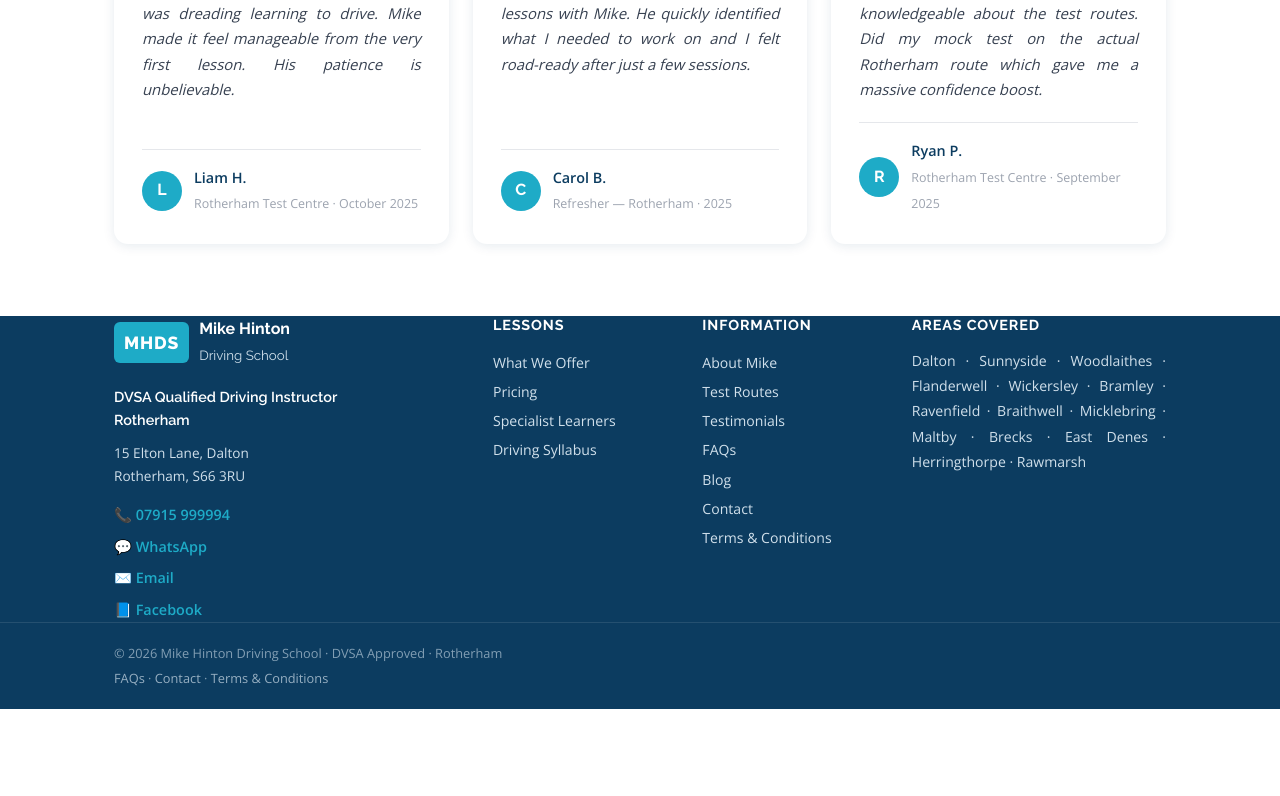
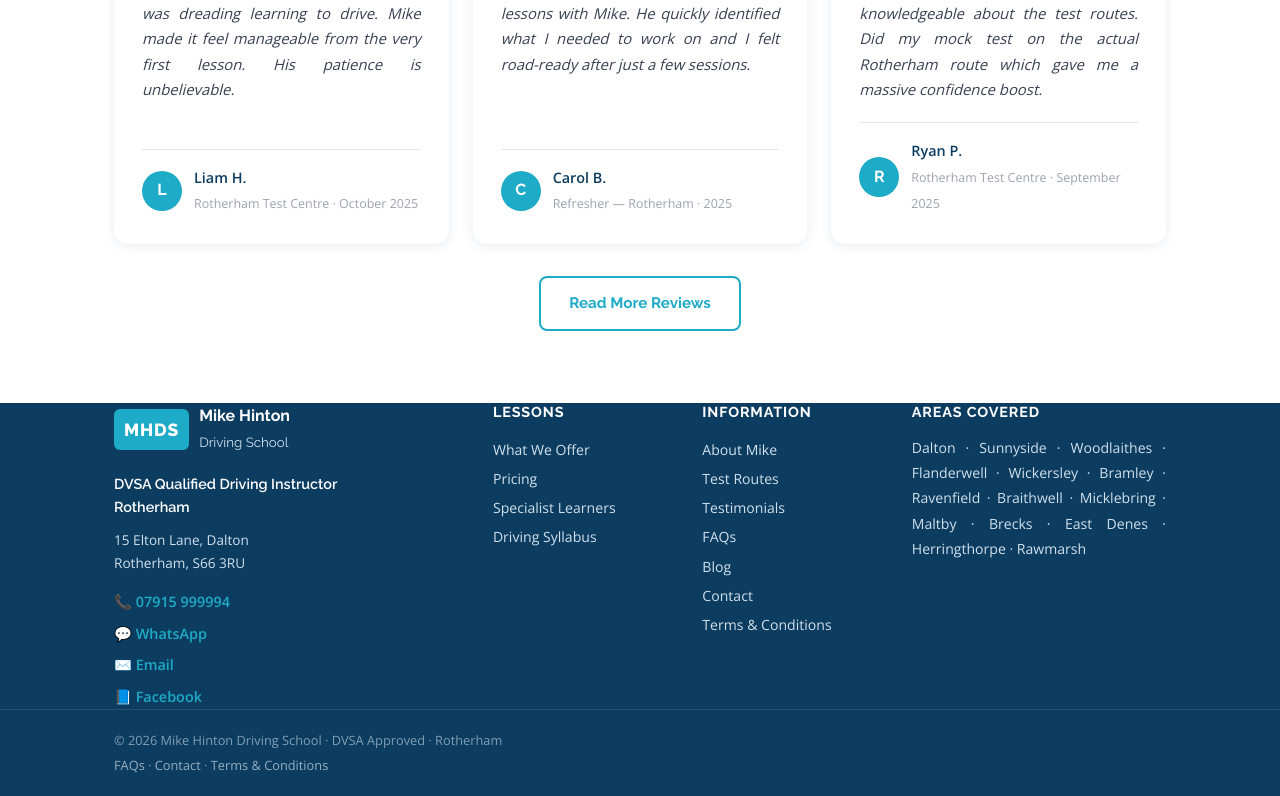
Before and after one commit to mikehinton-wq/mods-website, a React (Vite) app: page /testimonials in a window 1280 px wide. Shown: the part 904-1700 px from the top of the page. Before the commit the page ends 1613 px from the top, so only its background shows below. Built offline with nearby package versions, Linux system fonts and the light colour scheme.

Commit message:
Update site

```diff
--- a/src/pages/Testimonials.jsx
+++ b/src/pages/Testimonials.jsx
@@ -86,7 +86,9 @@ export default function Testimonials() {
               </div>
             ))}
           </div>
-
+          <div style={{ textAlign: 'center', marginTop: 32 }}>
+            <a href="https://www.facebook.com/mikehintondrivingschool/reviews" target="_blank" rel="noreferrer" className="btn btn-outline">Read More Reviews</a>
+          </div>
         </div>
       </section>
     </>
```
